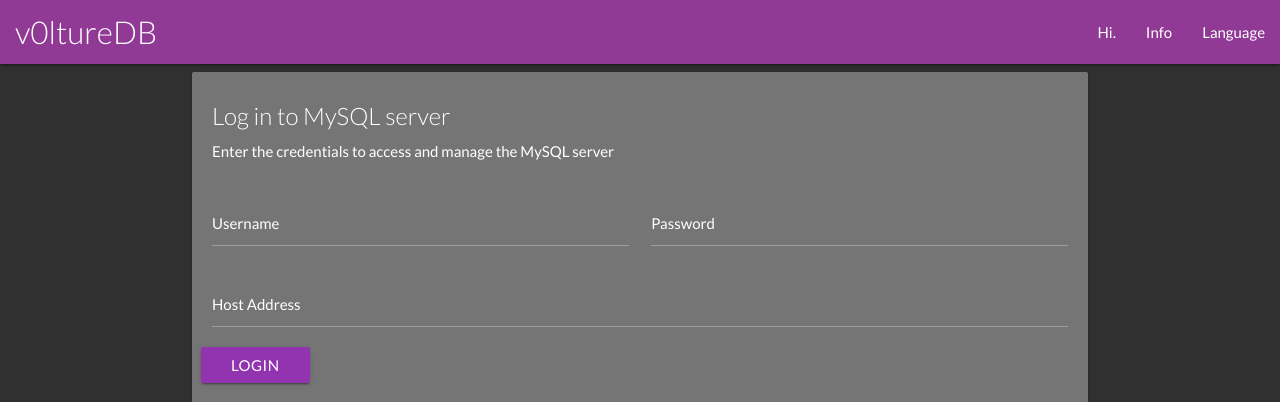
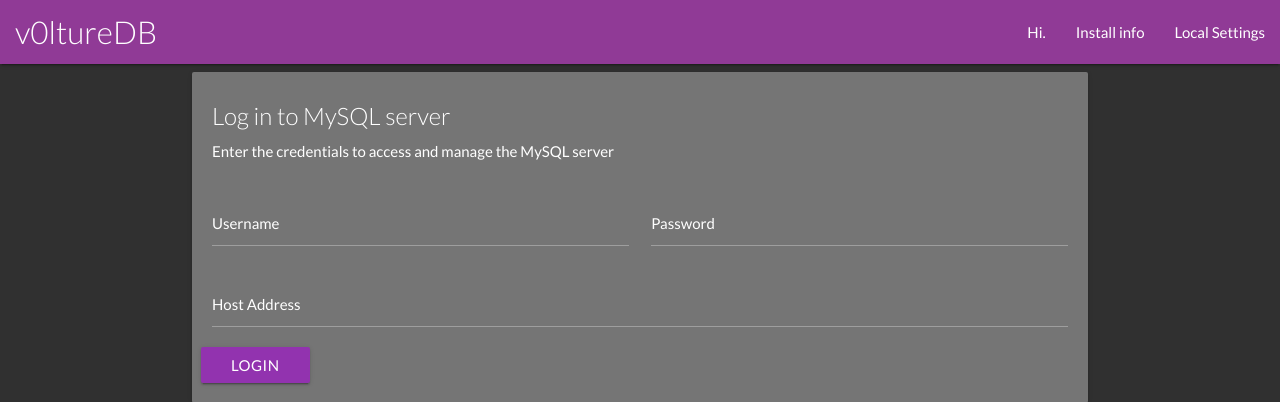
Before and after one commit to v0lture/StunningDB, a PHP site: page /auth.php in a window 1280 px wide. Shown: the top 402 px of the page. Run offline with PHP 8.4, Linux system fonts and the light colour scheme; the visitor is signed in with stand-in values (Sample User, id 1).

Commit message:
v0.0.2.3
Fixed bugs and made some minor UI changes. See changelog for more
details

```diff
--- a/assets/lang/en.php
+++ b/assets/lang/en.php
@@ -31,18 +31,12 @@
     'modal_query_waiting' => "Waiting...",
 
     // Navbar
-    'navbar_current_db' => "Current DB",
-    'navbar_drop_db' => "Drop Database",
-    'navbar_mng_tbl' => "Manage Tables",
-    'navbar_switch_user' => "Switch User",
+    'navbar_app' => "v0ltureDB",
     'navbar_logout' => "Log Out",
-    'navbar_settings' => "Settings",
-    'navbar_title_user' => "User",
-    'navbar_title_app' => "App",
-    'navbar_app' => "v0ltureDB",
-    'navbar_local_lang' => "Language",
-    'navbar_local' => "Account Setup",
-    'navbar_info' => "Info",
+    'navbar_user_settings' => "Local Settings",
+    'navbar_vdb_settings' => "vDB Settings",
+    'navbar_info' => "Install info",
+
 
     // Buttons
     'btn_refresh' => "Refresh",
--- a/assets/page_rsc/authlessnav.php
+++ b/assets/page_rsc/authlessnav.php
@@ -22,7 +22,7 @@
 
         <li><a href="#!"><?= $u; ?></a></li>
         <li><a href="info.php"><?= $lang["navbar_info"]; ?></a></li>
-        <li><a href="local.php#lang"><?= $lang["navbar_local_lang"]; ?></a></li>
+        <li><a href="local.php"><?= $lang["navbar_user_settings"]; ?></a></li>
 
       </ul>
 
--- a/assets/page_rsc/load.php
+++ b/assets/page_rsc/load.php
@@ -1,7 +1,7 @@
 <?php
 
   // move version here
-  $version = "0.0.2.2";
+  $version = "0.0.2.3";
 
   $systemdbs = Array(
     "1" => "mysql",
--- a/assets/page_rsc/navbar.php
+++ b/assets/page_rsc/navbar.php
@@ -20,14 +20,10 @@
 ?>
 
 <!-- Navigation -->
-
 <ul id="userdrpdown" class="dropdown-content">
   <li><a href="auth.php?confirm=logout"><?= $lang["navbar_logout"]; ?></a></li>
-
-  <li><a href="javascript:fetchTableData('<?= $lang["config_db_name"]; ?>', '<?= $lang["config_table_name"]; ?>');"><?= $lang["navbar_settings"]; ?></a></li>
-
-  <li><a href="local.php#lang"><?= $lang["navbar_local_lang"]; ?></a></li>
-  <li><a href="local.php"><?= $lang["navbar_local"]; ?></a></li>
+  <li><a href="javascript:fetchTableData('<?= $lang["config_db_name"]; ?>', '<?= $lang["config_table_name"]; ?>');"><?= $lang["navbar_vdb_settings"]; ?></a></li>
+  <li><a href="local.php"><?= $lang["navbar_user_settings"]; ?></a></li>
 </ul>
 
 <div class="navbar-fixed">
--- a/assets/php/config.php
+++ b/assets/php/config.php
@@ -18,7 +18,12 @@
 
     $dbtst = $db->query("SELECT SCHEMA_NAME FROM INFORMATION_SCHEMA.SCHEMATA WHERE SCHEMA_NAME = '".$lang["config_db_name"]."'");
     if($dbtst->num_rows == 0) {
-      return false;
+      $prepReturn = prepConfig();
+      if ($prepReturn == "Ready"){
+        return true;
+      } else {
+        return $prepReturn;
+      }
     } else {
       return true;
     }
--- a/index.php
+++ b/index.php
@@ -7,7 +7,7 @@
 
   // check if we are logged in or not
   if(testConn() != "Success") {
-    header("Location: auth.php?confirm=reauth");
+    header("Location: auth.php");
   } else {
     // see if we linked a DB and TBL here
     if(isset($_GET["db"]) && isset($_GET["tbl"])) {
--- a/settings.php
+++ b/settings.php
@@ -23,7 +23,7 @@
 
       // if we are empty, reset the config
       if($data->num_rows == 0) {
-        echo resetConfig();
+        resetConfig();
       }
 
       // process keys
```
